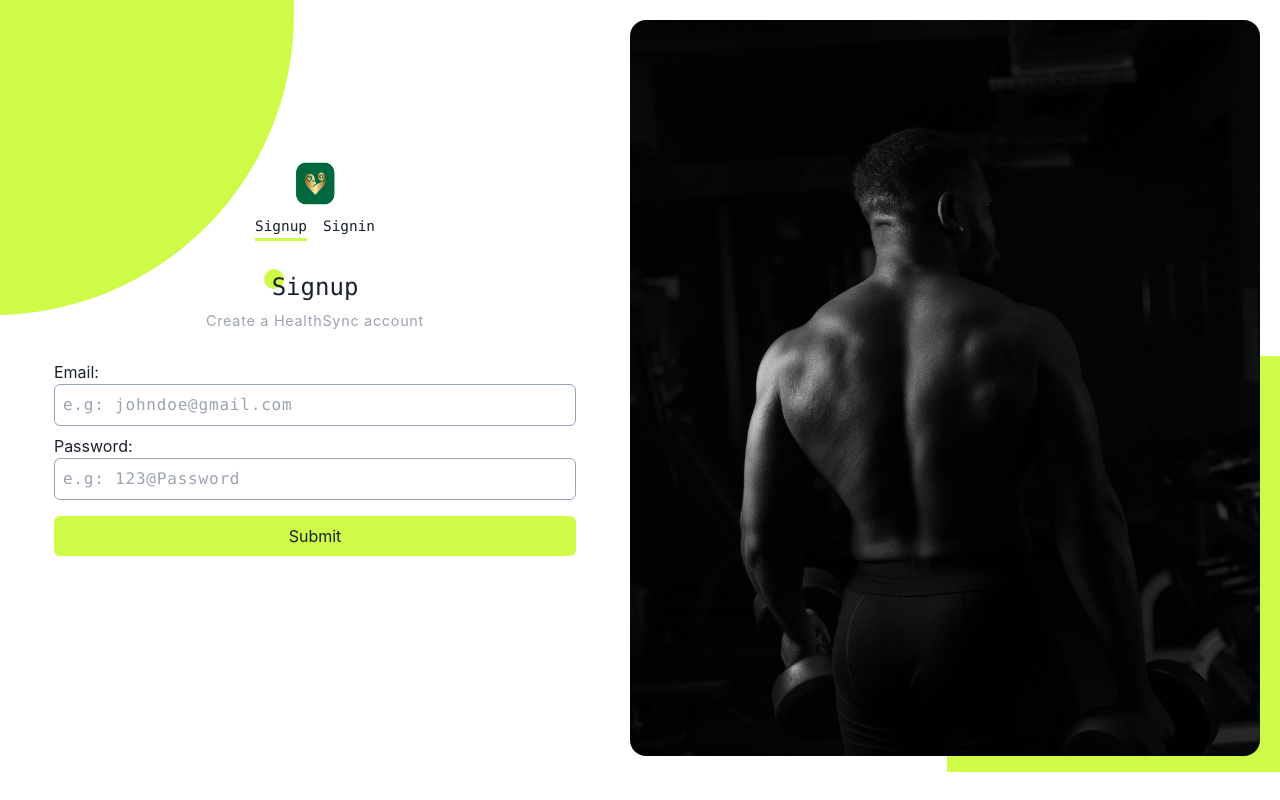
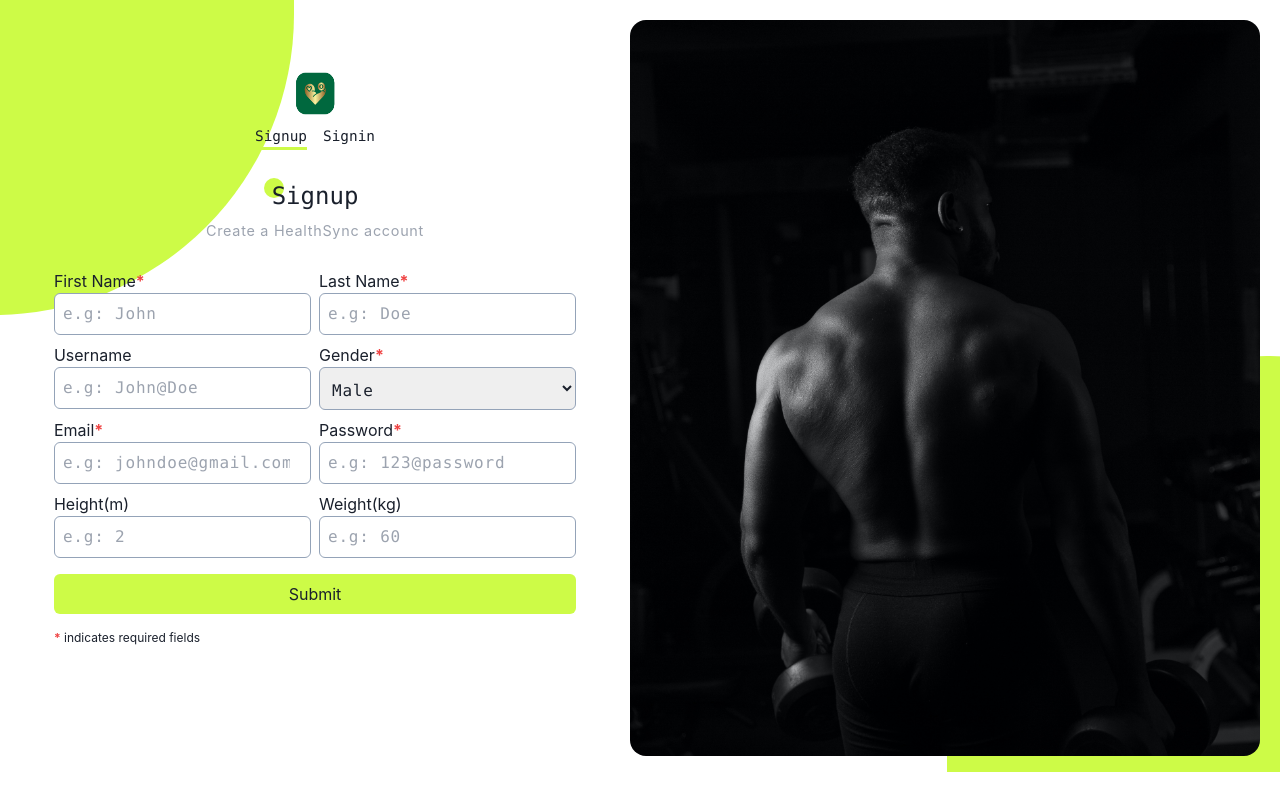
Before and after one commit to Leeyah-123/HealthSync, a React (Vite) app: page /auth/signup in a window 1280 px wide. Shown: the top 800 px of the page. Built offline with nearby package versions, Linux system fonts and the light colour scheme.

Commit message:
Update authentication forms

```diff
--- a/src/pages/auth/signin.jsx
+++ b/src/pages/auth/signin.jsx
@@ -28,30 +28,37 @@ const Signin = () => {
       >
         <div>
           <label className="text-left" htmlFor="email">
-            Email:
+            Email<span className="text-red-500 font-bold">*</span>
           </label>
           <input
             id="email"
             className="w-full pl-2 pr-5 rounded-md py-2 border border-slate-400 font-mono tracking-wider"
             type="email"
             placeholder="e.g: johndoe@gmail.com"
-          ></input>
+            required
+          />
         </div>
         <div>
           <label className="text-left" htmlFor="password">
-            Password:
+            Password<span className="text-red-500 font-bold">*</span>
           </label>
           <input
             id="password"
             className="w-full pl-2 pr-5 rounded-md py-2 border border-slate-400 font-mono tracking-wider"
             type="password"
             placeholder="e.g: 123@Password"
-          ></input>
+            required
+          />
         </div>
 
         <button type="submit" className="mt-2 bg-[#CDFB47] py-2 rounded-md">
           Submit
         </button>
+
+        <p className="text-xs mt-2">
+          <span className="text-red-500 font-bold">*</span> indicates required
+          fields
+        </p>
       </form>
     </div>
   );
--- a/src/pages/auth/signup.jsx
+++ b/src/pages/auth/signup.jsx
@@ -23,35 +23,115 @@ const Signup = () => {
         </h2>
       </div>
       <form
-        className="grid h-full my-4 mx-auto sm:w-[80%] md:w-[90%] p-2 gap-2"
+        className="grid lg:grid-cols-2 h-full my-4 mx-auto sm:w-[80%] md:w-[90%] p-2 gap-2"
         onSubmit={handleSubmit}
       >
         <div>
+          <label className="text-left" htmlFor="firstName">
+            First Name<span className="text-red-500 font-bold">*</span>
+          </label>
+          <input
+            id="firstName"
+            className="w-full pl-2 pr-5 rounded-md py-2 border border-slate-400 font-mono tracking-wider"
+            type="text"
+            placeholder="e.g: John"
+            required
+          />
+        </div>
+        <div>
+          <label className="text-left" htmlFor="lastName">
+            Last Name<span className="text-red-500 font-bold">*</span>
+          </label>
+          <input
+            id="lastName"
+            className="w-full pl-2 pr-5 rounded-md py-2 border border-slate-400 font-mono tracking-wider"
+            type="text"
+            placeholder="e.g: Doe"
+            required
+          />
+        </div>
+        <div>
+          <label className="text-left" htmlFor="username">
+            Username
+          </label>
+          <input
+            id="username"
+            className="w-full pl-2 pr-5 rounded-md py-2 border border-slate-400 font-mono tracking-wider"
+            type="text"
+            placeholder="e.g: John@Doe"
+          />
+        </div>
+        <div>
+          <label className="text-left" htmlFor="gender">
+            Gender<span className="text-red-500 font-bold">*</span>
+          </label>
+          <select
+            id="gender"
+            className="w-full pl-2 pr-5 rounded-md pt-3 pb-2 border border-slate-400 font-mono tracking-wider"
+            required
+          >
+            <option value="male">Male</option>
+            <option value="female">Female</option>
+          </select>
+        </div>
+        <div>
           <label className="text-left" htmlFor="email">
-            Email:
+            Email<span className="text-red-500 font-bold">*</span>
           </label>
           <input
             id="email"
             className="w-full pl-2 pr-5 rounded-md py-2 border border-slate-400 font-mono tracking-wider"
             type="email"
             placeholder="e.g: johndoe@gmail.com"
-          ></input>
+            required
+          />
         </div>
         <div>
           <label className="text-left" htmlFor="password">
-            Password:
+            Password<span className="text-red-500 font-bold">*</span>
           </label>
           <input
             id="password"
             className="w-full pl-2 pr-5 rounded-md py-2 border border-slate-400 font-mono tracking-wider"
             type="password"
-            placeholder="e.g: 123@Password"
-          ></input>
+            placeholder="e.g: 123@password"
+            required
+          />
+        </div>
+        <div>
+          <label className="text-left" htmlFor="height">
+            Height(m)
+          </label>
+          <input
+            id="height"
+            className="w-full pl-2 pr-5 rounded-md py-2 border border-slate-400 font-mono tracking-wider"
+            type="number"
+            placeholder="e.g: 2"
+          />
+        </div>
+        <div>
+          <label className="text-left" htmlFor="weight">
+            Weight(kg)
+          </label>
+          <input
+            id="weight"
+            className="w-full pl-2 pr-5 rounded-md py-2 border border-slate-400 font-mono tracking-wider"
+            type="number"
+            placeholder="e.g: 60"
+          />
         </div>
 
-        <button type="submit" className="mt-2 bg-[#CDFB47] py-2 rounded-md">
+        <button
+          type="submit"
+          className="col-span-2 mt-2 bg-[#CDFB47] py-2 rounded-md"
+        >
           Submit
         </button>
+
+        <p className="text-xs mt-2">
+          <span className="text-red-500 font-bold">*</span> indicates required
+          fields
+        </p>
       </form>
     </div>
   );
```
